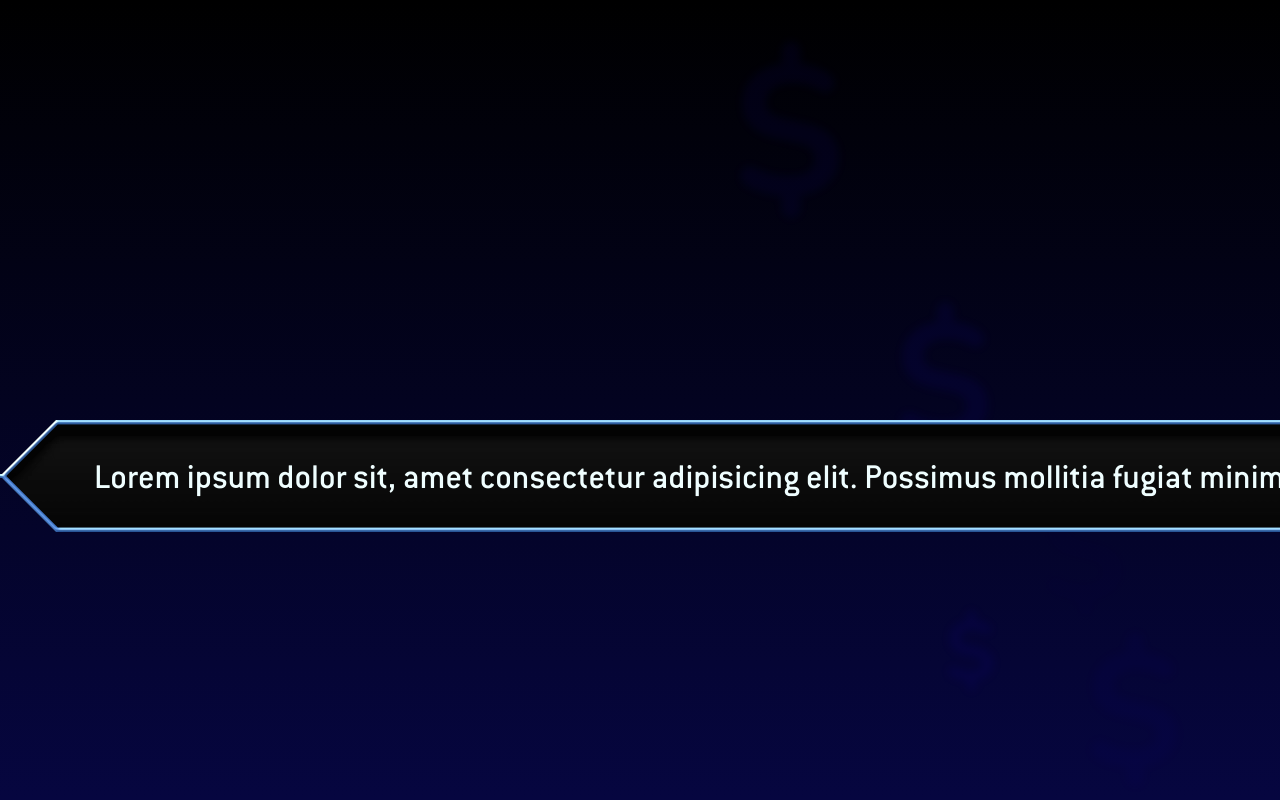
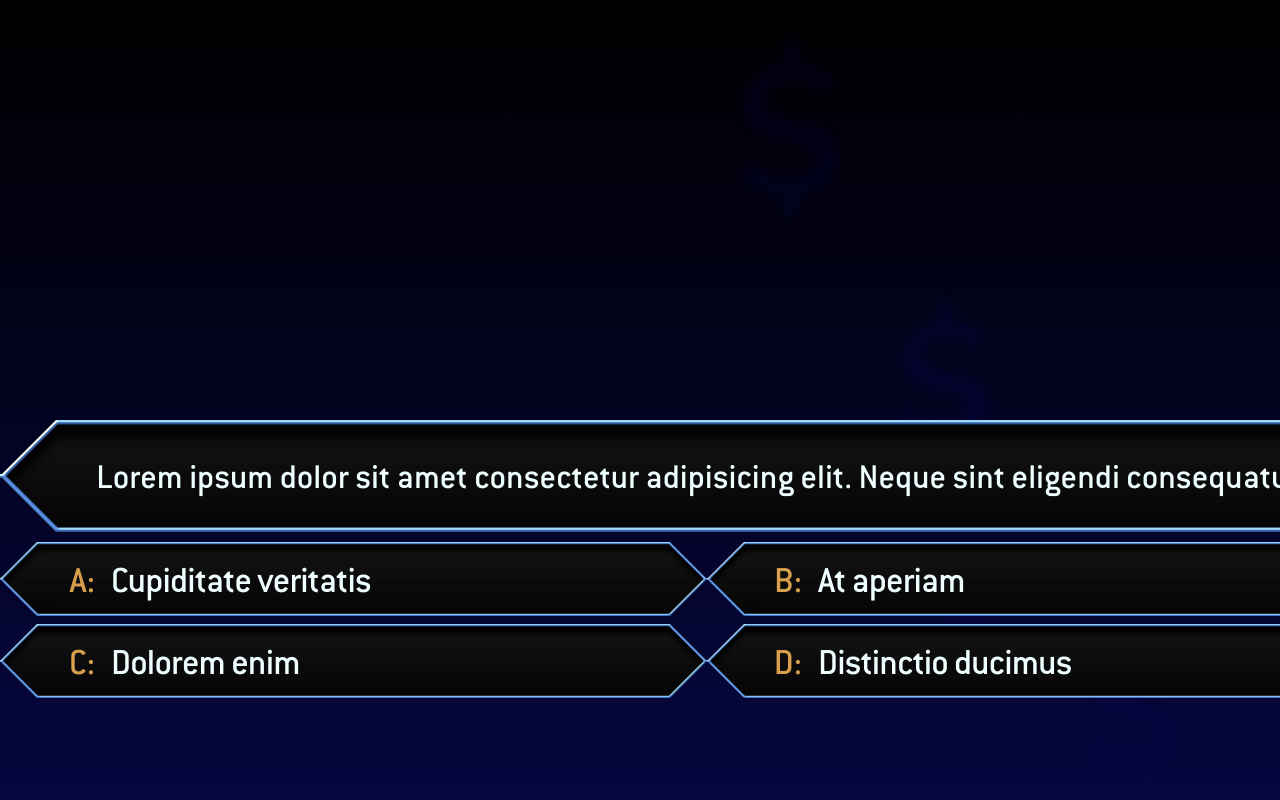
Before and after one commit to SirTurboPascal/tp-wwtbam-controller, a website built with Vite: page index.html in a window 1280 px wide. Built offline with nearby package versions, Linux system fonts and the light colour scheme; what tslog would draw is missing.

Commit message:
Adds the answer panel element

```diff
--- a/index.html
+++ b/index.html
@@ -16,7 +16,7 @@
 					<div class="currency-sign-spawner__container grow relative cursor-default select-none"></div>
 				</div>
 
-				<div class="stage__body grow relative bg-bottom bg-cover bg-stage bg-no-repeat">
+				<div class="stage__body grow relative">
 					<div class="question-panel flex flex-row items-center absolute right-0 bottom-[268px] left-0">
 						<div class="question-panel__row"></div>
 
@@ -31,6 +31,58 @@
 
 						<div class="question-panel__row"></div>
 					</div>
+
+					<div class="answer-panel bottom-[184px]">
+						<div class="answer-panel__row"></div>
+
+						<div class="answer-panel__container">
+							<div class="answer-panel__background background-image"></div>
+							<div class="answer-panel__border background-image"></div>
+
+							<div class="answer-panel__body">
+								<div class="answer-panel__letter">A:</div>
+								<div class="answer-panel__text"></div>
+							</div>
+						</div>
+
+						<div class="answer-panel__container">
+							<div class="answer-panel__background background-image"></div>
+							<div class="answer-panel__border background-image"></div>
+
+							<div class="answer-panel__body">
+								<div class="answer-panel__letter">B:</div>
+								<div class="answer-panel__text"></div>
+							</div>
+						</div>
+
+						<div class="answer-panel__row"></div>
+					</div>
+
+					<div class="answer-panel bottom-[102px]">
+						<div class="answer-panel__row"></div>
+
+						<div class="answer-panel__container">
+							<div class="answer-panel__background background-image"></div>
+							<div class="answer-panel__border background-image"></div>
+
+							<div class="answer-panel__body">
+								<div class="answer-panel__letter">C:</div>
+								<div class="answer-panel__text"></div>
+							</div>
+						</div>
+
+						<div class="answer-panel__container">
+							<div class="answer-panel__background background-image"></div>
+							<div class="answer-panel__border background-image"></div>
+
+							<div class="answer-panel__body">
+								<div class="answer-panel__letter">D:</div>
+								<div class="answer-panel__text"></div>
+							</div>
+						</div>
+
+						<div class="answer-panel__row"></div>
+					</div>
 				</div>
 			</div>
 		</div>
--- a/src/assets/stylesheets/index.css
+++ b/src/assets/stylesheets/index.css
@@ -68,4 +68,41 @@
 	.question-panel__row {
 		@apply grow h-[4px] bg-center bg-contain bg-question-panel-row bg-repeat-x;
 	}
+
+	.answer-panel {
+		@apply flex flex-row items-center absolute right-0 left-0;
+	}
+
+	.answer-panel__row {
+		@apply grow h-[2px] bg-center bg-contain bg-answer-panel-row bg-repeat-x;
+	}
+
+	.answer-panel__container {
+		@apply flex flex-row shrink-0 items-center relative w-[707px] h-[74px] overflow-hidden;
+	}
+
+	.answer-panel__background {
+		@apply bg-answer-panel-background;
+	}
+
+	.answer-panel__border {
+		@apply bg-answer-panel-border;
+	}
+
+	.answer-panel__body {
+		@apply flex flex-row grow items-center relative px-[37px] overflow-hidden;
+	}
+
+	.answer-panel__letter,
+	.answer-panel__text {
+		@apply text-[38px];
+	}
+
+	.answer-panel__letter {
+		@apply shrink-0 w-[58px] mr-[16px] text-orange text-right;
+	}
+
+	.answer-panel__text {
+		@apply grow overflow-hidden text-white text-nowrap tracking-[-0.8px];
+	}
 }
--- a/src/controllers/QuestionController.ts
+++ b/src/controllers/QuestionController.ts
@@ -1,5 +1,6 @@
-import { isNull } from 'lodash';
 import { Logger } from 'tslog';
+
+import IQuestion from '../interfaces/IQuestion';
 
 /**
  * @author Theo Gernke
@@ -9,25 +10,27 @@ class QuestionController {
 	private static readonly logger: Logger<QuestionController> = new Logger();
 
 	/**
-	 * Updates the text content of a question panel element identified by a CSS selector.
+	 * Displays a question and its corresponding answers in the UI.
 	 *
-	 * This method locates a DOM element using the provided selector and updates its text content
-	 * to display the specified question panel text. If the element is not found, an error is logged.
+	 * This method updates the question text in the question panel and populates
+	 * the answer panels with the corresponding answers provided in the {@link IQuestion} object.
+	 * Each answer is displayed in its respective element based on its index.
 	 *
-	 * @param questionPanelText The text to be displayed in the question panel
-	 * @param selector The CSS selector used to locate the question panel element
+	 * @param question {@link IQuestion}
 	 */
-	public updateQuestionPanelText(questionPanelText: string, selector: string): void {
-		const questionPanelTextElement: HTMLElement | null = document.querySelector(selector);
+	public displayQuestion(question: IQuestion): void {
+		const { answers, text } = question;
 
-		if (isNull(questionPanelTextElement)) {
-			QuestionController.logger.error(`No element for selector [${selector}] was found!`);
+		const questionPanelTextElement: HTMLElement = document.querySelector('div.question-panel__text') as HTMLElement;
+		QuestionController.logger.info(`Updating question panel text to be [${text}]...`);
+		questionPanelTextElement.textContent = text;
 
-			return;
-		}
+		document.querySelectorAll('div.answer-panel__text').forEach((answerPanelTextElement, i) => {
+			const { text } = answers[i];
 
-		QuestionController.logger.info(`Updating question panel text to be [${questionPanelText}]...`);
-		questionPanelTextElement.textContent = questionPanelText;
+			QuestionController.logger.info(`Updating answer panel text with index [${i}] to be [${text}]`);
+			answerPanelTextElement.textContent = text;
+		});
 	}
 }
 
--- /dev/null
+++ b/src/interfaces/IAnswer.ts
@@ -0,0 +1,5 @@
+interface IAnswer {
+	text: string;
+}
+
+export default IAnswer;
--- /dev/null
+++ b/src/interfaces/IQuestion.ts
@@ -0,0 +1,9 @@
+import IAnswer from './IAnswer';
+
+interface IQuestion {
+	text: string;
+
+	answers: IAnswer[];
+}
+
+export default IQuestion;
--- a/src/main.ts
+++ b/src/main.ts
@@ -3,11 +3,18 @@ import './assets/stylesheets/index.css';
 import QuestionController from './controllers/QuestionController';
 import StageController from './controllers/StageController';
 
+import IQuestion from './interfaces/IQuestion';
+
+const question: IQuestion = {
+	text: 'Lorem ipsum dolor sit amet consectetur adipisicing elit. Neque sint eligendi consequatur?',
+
+	answers: ['Cupiditate veritatis', 'At aperiam', 'Dolorem enim', 'Distinctio ducimus'].map((text) => {
+		return { text };
+	}),
+};
+
+const questionController: QuestionController = new QuestionController();
+questionController.displayQuestion(question);
+
 const stageController: StageController = new StageController();
 stageController.startSpawningCurrencySigns('$', 'div.currency-sign-spawner__container');
-
-const questionController: QuestionController = new QuestionController();
-questionController.updateQuestionPanelText(
-	'Lorem ipsum dolor sit, amet consectetur adipisicing elit. Possimus mollitia fugiat minima?', //
-	'div.question-panel__text', //
-);
--- a/tailwind.config.js
+++ b/tailwind.config.js
@@ -7,6 +7,9 @@ export default {
 	theme: {
 		extend: {
 			backgroundImage: {
+				'answer-panel-background': "url('/images/answer-panel/answer-panel__background.webp')",
+				'answer-panel-border': "url('/images/answer-panel/answer-panel__border.webp')",
+				'answer-panel-row': "url('/images/answer-panel/answer-panel__row.webp')",
 				'question-panel-background': "url('/images/question-panel/question-panel__background.webp')",
 				'question-panel-border': "url('/images/question-panel/question-panel__border.webp')",
 				'question-panel-row': "url('/images/question-panel/question-panel__row.webp')",
@@ -16,6 +19,7 @@ export default {
 				black: '#000000',
 				blue: '#060640',
 				brightblue: '#0c036e',
+				orange: '#d89f4d',
 				white: '#effeff',
 			},
 
```
Also changed, not shown: public/images/answer-panel/answer-panel__background.webp (added), public/images/answer-panel/answer-panel__border.webp (added), public/images/answer-panel/answer-panel__row.webp (added).
